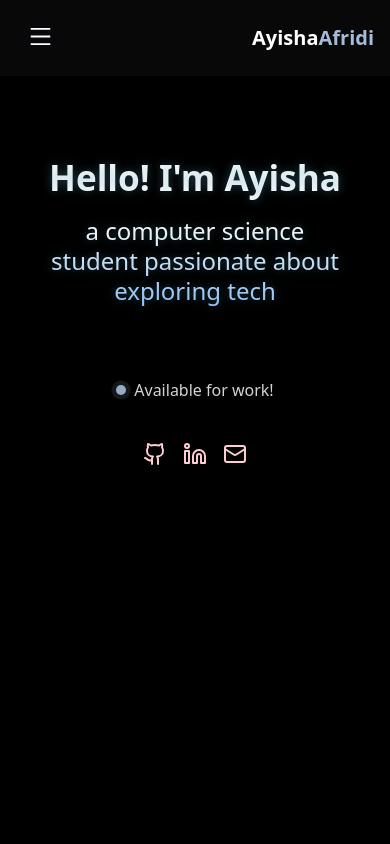
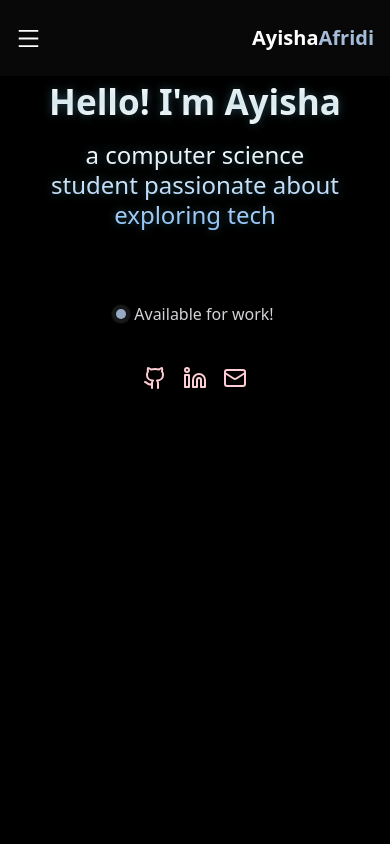
Before and after one commit to ayisha-afridi/portfolio, a React (Vite) app: page / in a window 390 px wide. Shown: the top 844 px of the page. Built offline with nearby package versions, Linux system fonts and the light colour scheme.

Commit message:
Fixed a navbar bug for smaller screens

```diff
--- a/src/sections/Navbar/Navbar.jsx
+++ b/src/sections/Navbar/Navbar.jsx
@@ -1,31 +1,18 @@
 import React, { useState, useMemo } from "react";
-import Resume from "/src/assets/AyishaAfridi_Resume2025.pdf";
 import { AiOutlineMenu } from "react-icons/ai";
 import { IoCloseSharp } from "react-icons/io5";
-import { motion } from "framer-motion";
+import { motion, AnimatePresence } from "framer-motion";
 import { Link } from "react-scroll";
 
 const Navbar = () => {
   const [menuOpen, setMenuOpen] = useState(false);
 
-  const navItems = useMemo(
-    () => [
+  const navItems = useMemo(() => [
     { id: 1, text: "About", to: "about" },
     { id: 2, text: "Projects", to: "projects" },
     { id: 3, text: "Experience", to: "experience" },
     { id: 4, text: "Education", to: "education" },
-    ],
-    []
-  );
-
-  const variants = {
-    open: { clipPath: "circle(1200px at 43px 43px)" },
-    closed: {
-      clipPath: "circle(20px at 41px 37px)",
-      transition: { duration: 0.5 },
-    },
-    transition: { type: "spring" },
-  };
+  ], []);
 
   const toggleMenu = () => setMenuOpen((prev) => !prev);
 
@@ -40,17 +27,6 @@ const Navbar = () => {
     >
       {text}
     </Link>
-  );
-
-  const resumeLink = (
-    <a
-      href={Resume}
-      target="_blank"
-      rel="noopener noreferrer"
-      className="text-base bg-zinc-900/50 hover:bg-zinc-950 text-rose-200/80 hover:text-maroon-300/80 hover:underline px-4 py-2 rounded-2xl cursor-pointer"
-    >
-      Resume
-    </a>
   );
 
   return (
@@ -71,28 +47,65 @@ const Navbar = () => {
           {navItems.map(renderNavLink)}
         </nav>
 
-        {resumeLink}
+        <a
+          href="/src/assets/AyishaAfridi_Resume2025.pdf"
+          target="_blank"
+          rel="noopener noreferrer"
+          className="text-base bg-zinc-900/50 hover:bg-zinc-950 text-rose-200/80 hover:text-maroon-300/80 hover:underline px-4 py-2 rounded-2xl cursor-pointer"
+        >
+          Resume
+        </a>
       </motion.div>
 
       {/* Mobile Navbar */}
-      <div className="flex md:hidden justify-between bg-zinc-900/35 sticky top-0 z-50">
-        <motion.div animate={menuOpen ? "open" : "closed"}>
-          <motion.div
-            variants={variants}
+      <div className="md:hidden">
+        {/* Fixed Header with Menu Button and Logo */}
+        <div className="fixed top-0 left-0 right-0 z-50 bg-zinc-900/35 backdrop-blur-sm px-4 py-6 flex justify-between items-center">
+          {/* Menu Toggle Button - Fixed Position */}
+          <button
             onClick={toggleMenu}
-            className="bg-zinc-950/95 w-1/3 h-screen text-white fixed z-10"
+            className="relative z-50 text-white focus:outline-none"
+            aria-label="Toggle menu"
           >
-            <div className="px-7 py-6">
             {menuOpen ? (
               <IoCloseSharp size={25} />
             ) : (
               <AiOutlineMenu size={25} />
             )}
+          </button>
+
+          {/* Logo */}
+          <div className="text-xl font-bold flex items-center">
+            <span className="text-white">Ayisha </span>
+            <span className="text-blue-200/85">Afridi</span>
+          </div>
         </div>
 
+        {/* Mobile Menu Overlay */}
+        <AnimatePresence>
           {menuOpen && (
-              <div className="flex flex-col justify-center items-center">
-                <nav className="space-y-6 text-white text-base mt-10">
+            <>
+              {/* Backdrop */}
+              <motion.div
+                initial={{ opacity: 0 }}
+                animate={{ opacity: 1 }}
+                exit={{ opacity: 0 }}
+                transition={{ duration: 0.3 }}
+                className="fixed inset-0 bg-black/60 z-40"
+                onClick={toggleMenu}
+              />
+
+              {/* Slide-in Menu */}
+              <motion.div
+                initial={{ x: "-100%" }}
+                animate={{ x: 0 }}
+                exit={{ x: "-100%" }}
+                transition={{ type: "spring", damping: 25, stiffness: 200 }}
+                className="fixed top-0 left-0 bottom-0 w-4/5 max-w-sm bg-zinc-950/95 z-40 overflow-y-auto"
+              >
+                <div className="flex flex-col justify-center items-center h-full px-8">
+                  {/* Navigation Links */}
+                  <nav className="space-y-6 text-white text-lg">
                     {navItems.map((item) => (
                       <Link
                         key={item.id}
@@ -100,7 +113,7 @@ const Navbar = () => {
                         smooth
                         duration={500}
                         offset={-70}
-                      className="block hover:text-maroon-300 hover:underline duration-200 cursor-pointer"
+                        className="block hover:text-maroon-300 hover:underline duration-200 cursor-pointer text-center"
                         onClick={toggleMenu}
                       >
                         {item.text}
@@ -108,23 +121,21 @@ const Navbar = () => {
                     ))}
                   </nav>
 
+                  {/* Resume Button */}
                   <a
-                  href={Resume}
+                    href="/src/assets/AyishaAfridi_Resume2025.pdf"
                     target="_blank"
                     rel="noopener noreferrer"
-                  className="text-base bg-maroon-300/75 hover:bg-maroon-500/90 text-white hover:underline px-4 py-2 rounded-full mt-8 cursor-pointer"
+                    className="text-base bg-maroon-300/75 hover:bg-maroon-500/90 text-white hover:underline px-6 py-3 rounded-full mt-10 cursor-pointer inline-block"
+                    onClick={toggleMenu}
                   >
                     Resume
                   </a>
                 </div>
+              </motion.div>
+            </>
           )}
-          </motion.div>
-        </motion.div>
-
-        <div className="text-xl font-bold flex items-center py-6 px-4">
-          <span className="text-white">Ayisha</span>
-          <span className="text-blue-200/85">Afridi</span>
-        </div>
+        </AnimatePresence>
       </div>
     </>
   );
```
Lines whose indentation alone changed are shown as unchanged.
